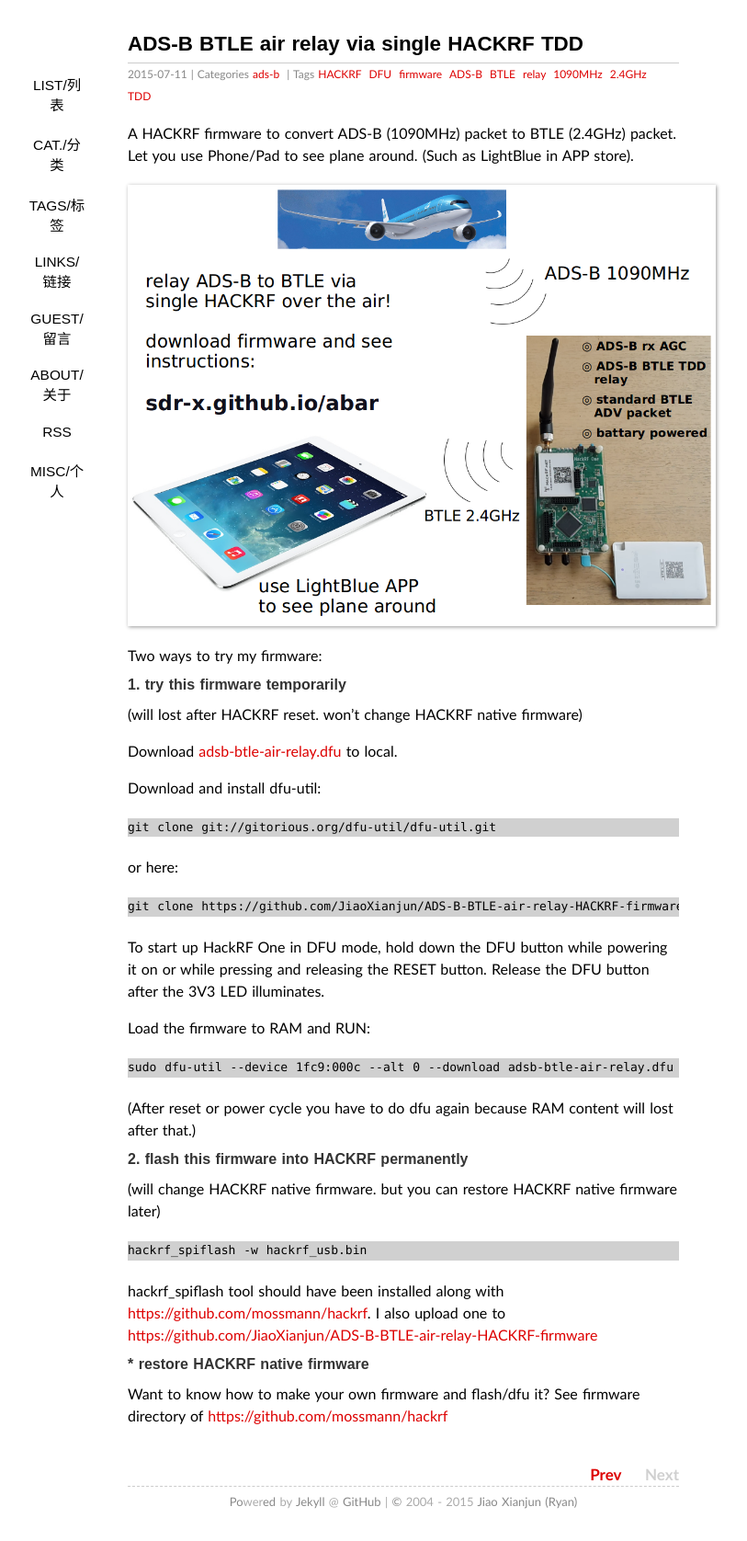
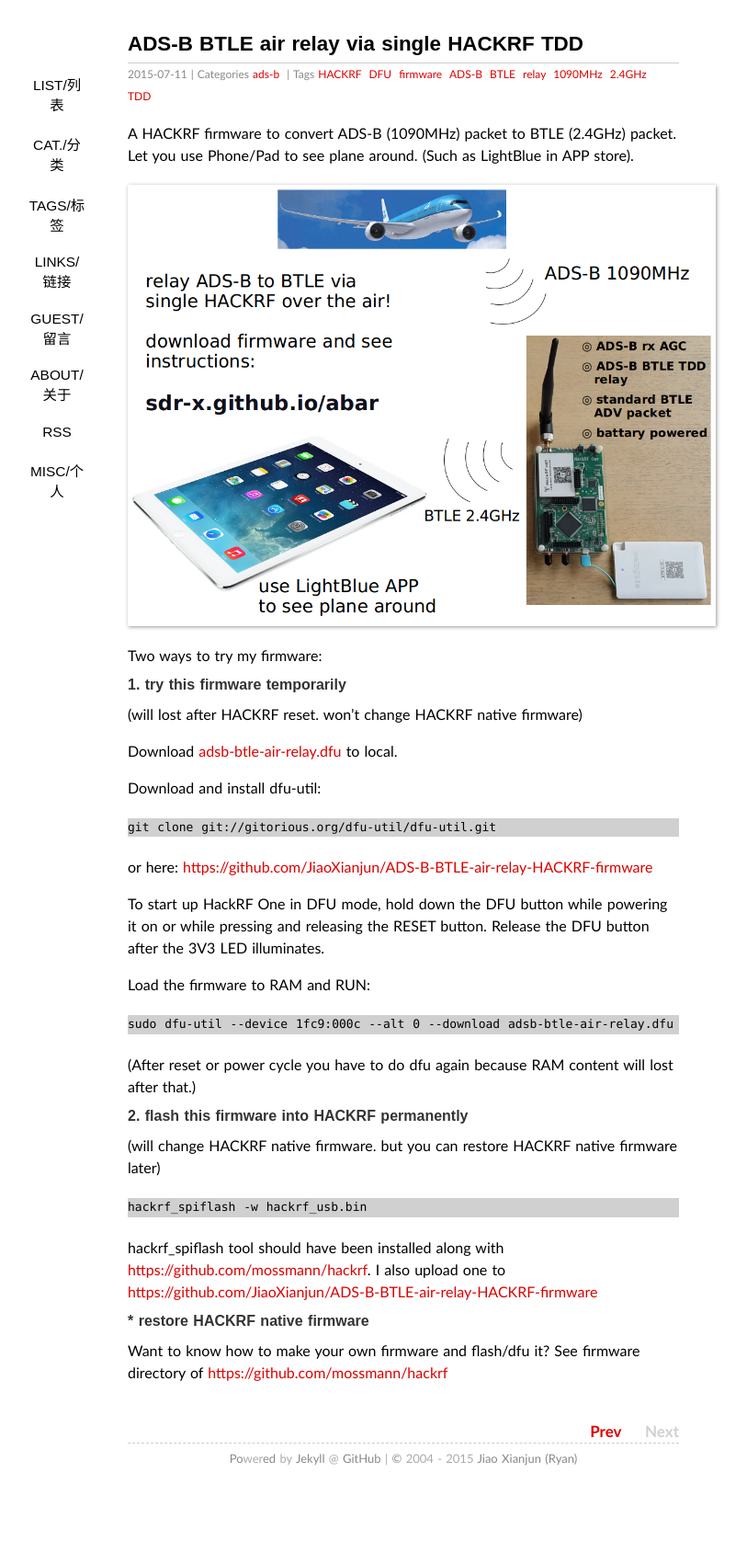
Before and after one commit to sdr-x/sdr-x.github.io, a Jekyll site: the page built from _posts/2015-07-11-abar.md, in a window 1280 px wide. Shown: the whole page at 92% size, without its empty margins (201-1014 px from the left). Built offline with Jekyll 4.4.1, drawn with Linux system fonts in a browser that asks for light colours; some web fonts are replaced; Markdown is read by kramdown in place of the engine named in the settings; comment, search, counter and statistics services are not loaded; after the commit the page ends 1629 px from its top, so only the background shows below that.

Commit message:
Update 2015-07-11-abar.md

```diff
--- a/_posts/2015-07-11-abar.md
+++ b/_posts/2015-07-11-abar.md
@@ -23,9 +23,7 @@ Download and install dfu-util:
 
     git clone git://gitorious.org/dfu-util/dfu-util.git
 
-or here:
-
-    git clone https://github.com/JiaoXianjun/ADS-B-BTLE-air-relay-HACKRF-firmware.git
+or here: [https://github.com/JiaoXianjun/ADS-B-BTLE-air-relay-HACKRF-firmware](https://github.com/JiaoXianjun/ADS-B-BTLE-air-relay-HACKRF-firmware)
 
 To start up HackRF One in DFU mode, hold down the DFU button while powering it
 on or while pressing and releasing the RESET button.  Release the DFU button
```
